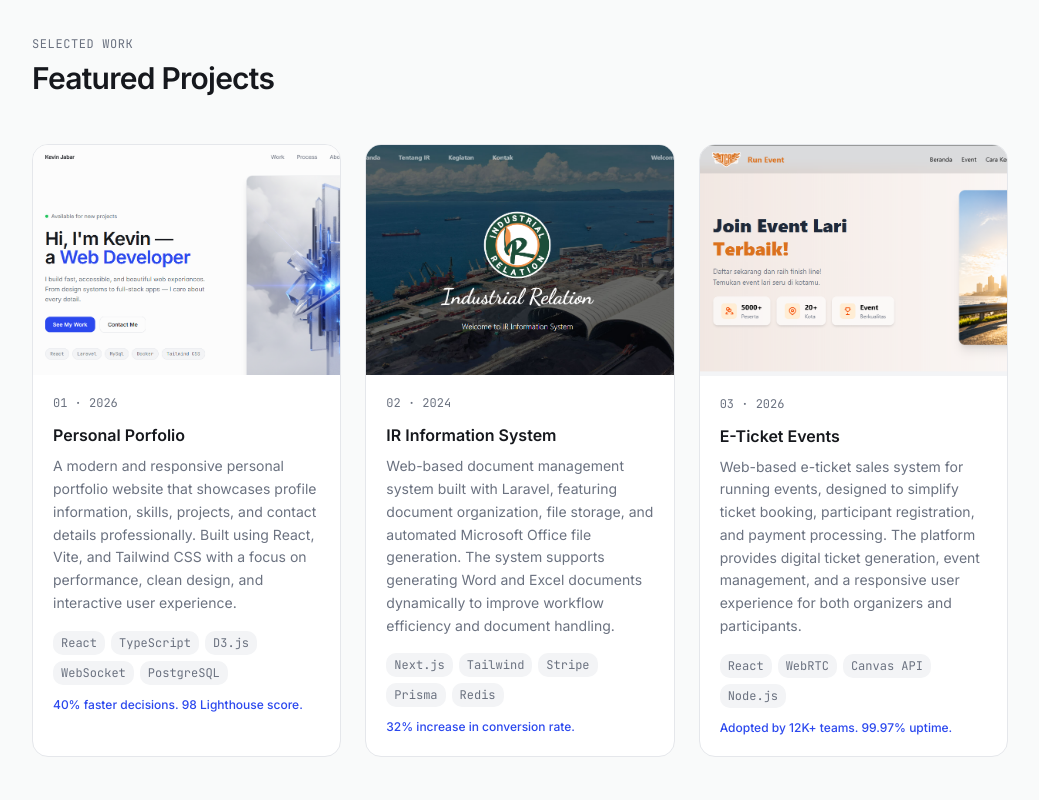
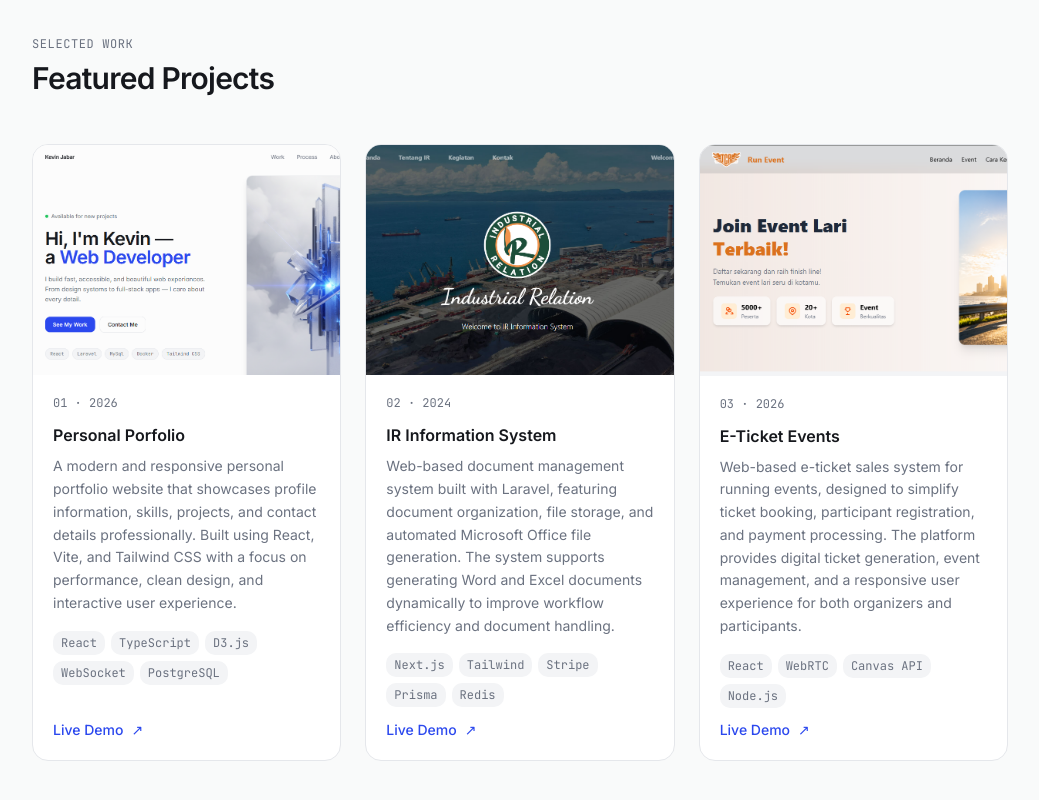
Before and after one commit to KevinJabar/my-portfolio, a React (Vite) app: page / in a window 1280 px wide. Shown: the part 876-1676 px from the top of the page, without its empty margins (120-1159 px from the left). Built offline with nearby package versions, Linux system fonts and the light colour scheme; no server answers.

Commit message:
update link project

```diff
--- a/src/components/portfolio/ProjectsSection.jsx
+++ b/src/components/portfolio/ProjectsSection.jsx
@@ -8,7 +8,8 @@ const projects = [
     description:
       "A modern and responsive personal portfolio website that showcases profile information, skills, projects, and contact details professionally. Built using React, Vite, and Tailwind CSS with a focus on performance, clean design, and interactive user experience.",
     stack: ["React", "TypeScript", "D3.js", "WebSocket", "PostgreSQL"],
-    result: "40% faster decisions. 98 Lighthouse score.",
+    result: "View Project",
+    url: "https://kevinjabar.com",
     image: "project-1.png",
   },
   {
@@ -18,7 +19,8 @@ const projects = [
     description:
       "Web-based document management system built with Laravel, featuring document organization, file storage, and automated Microsoft Office file generation. The system supports generating Word and Excel documents dynamically to improve workflow efficiency and document handling.",
     stack: ["Next.js", "Tailwind", "Stripe", "Prisma", "Redis"],
-    result: "32% increase in conversion rate.",
+    result: "View Project",
+    url: "https://industrial-relation.com",
     image: "project-2.png",
   },
   {
@@ -28,7 +30,8 @@ const projects = [
     description:
       "Web-based e-ticket sales system for running events, designed to simplify ticket booking, participant registration, and payment processing. The platform provides digital ticket generation, event management, and a responsive user experience for both organizers and participants.",
     stack: ["React", "WebRTC", "Canvas API", "Node.js"],
-    result: "Adopted by 12K+ teams. 99.97% uptime.",
+    result: "View Project",
+    url: "https://tcrofficial.com",
     image: "project-3.png",
   },
 ];
@@ -50,12 +53,12 @@ export default function ProjectsSection() {
               whileInView={{ opacity: 1, y: 0 }}
               viewport={{ once: true }}
               transition={{ duration: 0.5, delay: i * 0.1 }}
-              className="bg-white rounded-2xl border border-border overflow-hidden hover:shadow-md transition-shadow duration-300"
+              className="bg-white rounded-2xl border border-border overflow-hidden hover:shadow-md transition-shadow duration-300 flex flex-col"
             >
               <div className="overflow-hidden">
                 <img src={project.image} alt={project.title} className="w-full aspect-[4/3] object-cover hover:scale-105 transition-transform duration-500" />
               </div>
-              <div className="p-5">
+              <div className="p-5 flex flex-col flex-1">
                 <div className="flex items-center justify-between mb-3">
                   <span className="font-mono text-xs text-muted-foreground">
                     {project.number} · {project.year}
@@ -70,7 +73,10 @@ export default function ProjectsSection() {
                     </span>
                   ))}
                 </div>
-                <p className="text-xs text-primary font-medium">{project.result}</p>
+                <a href={project.url} target="_blank" rel="noopener noreferrer" className="mt-auto inline-flex items-center gap-2 text-sm font-medium text-primary">
+                  Live Demo
+                  <span>↗</span>
+                </a>
               </div>
             </motion.article>
           ))}
```
Also changed, not shown: public/logo.png, public/logo_lama.png (added).
